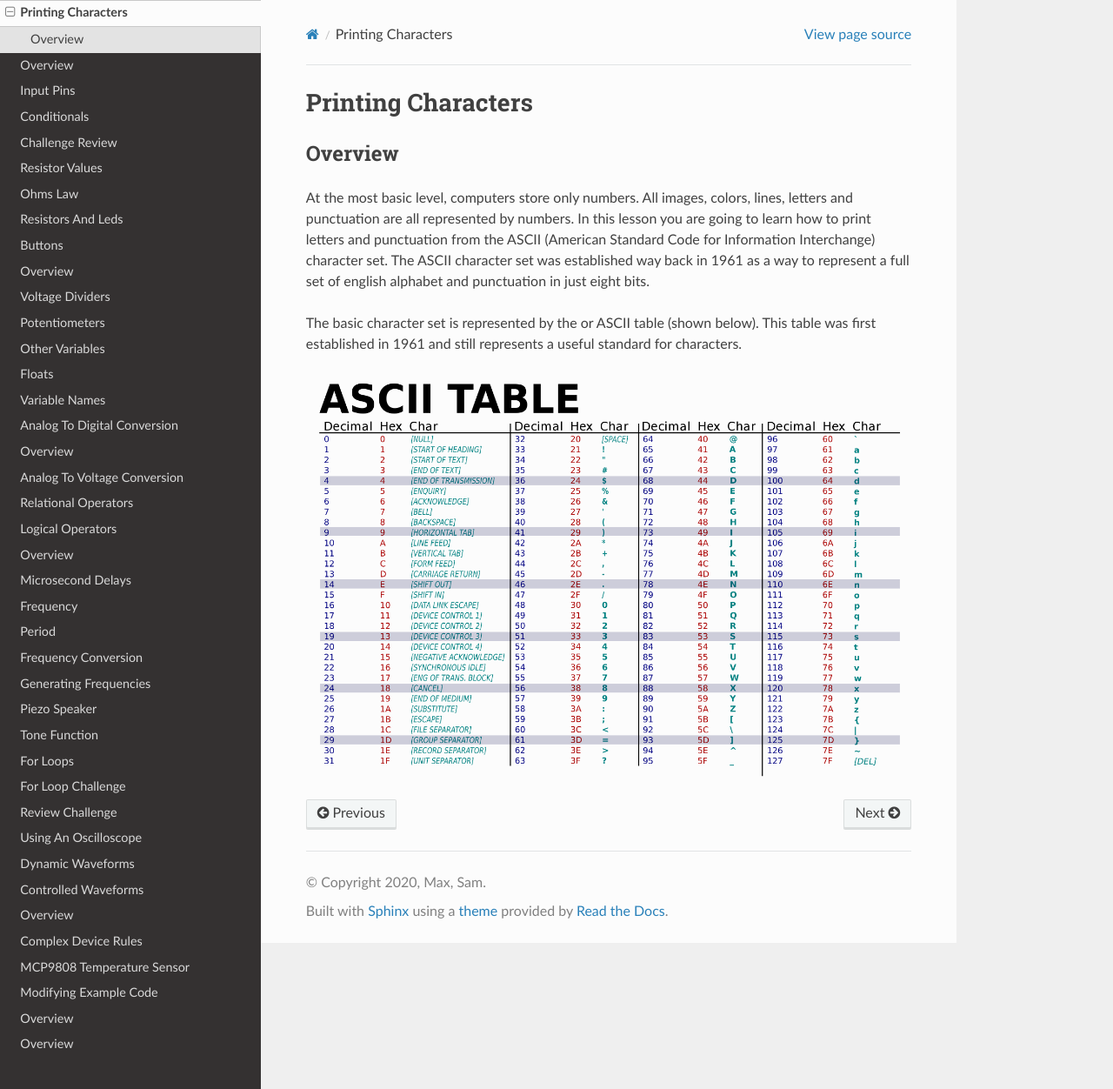
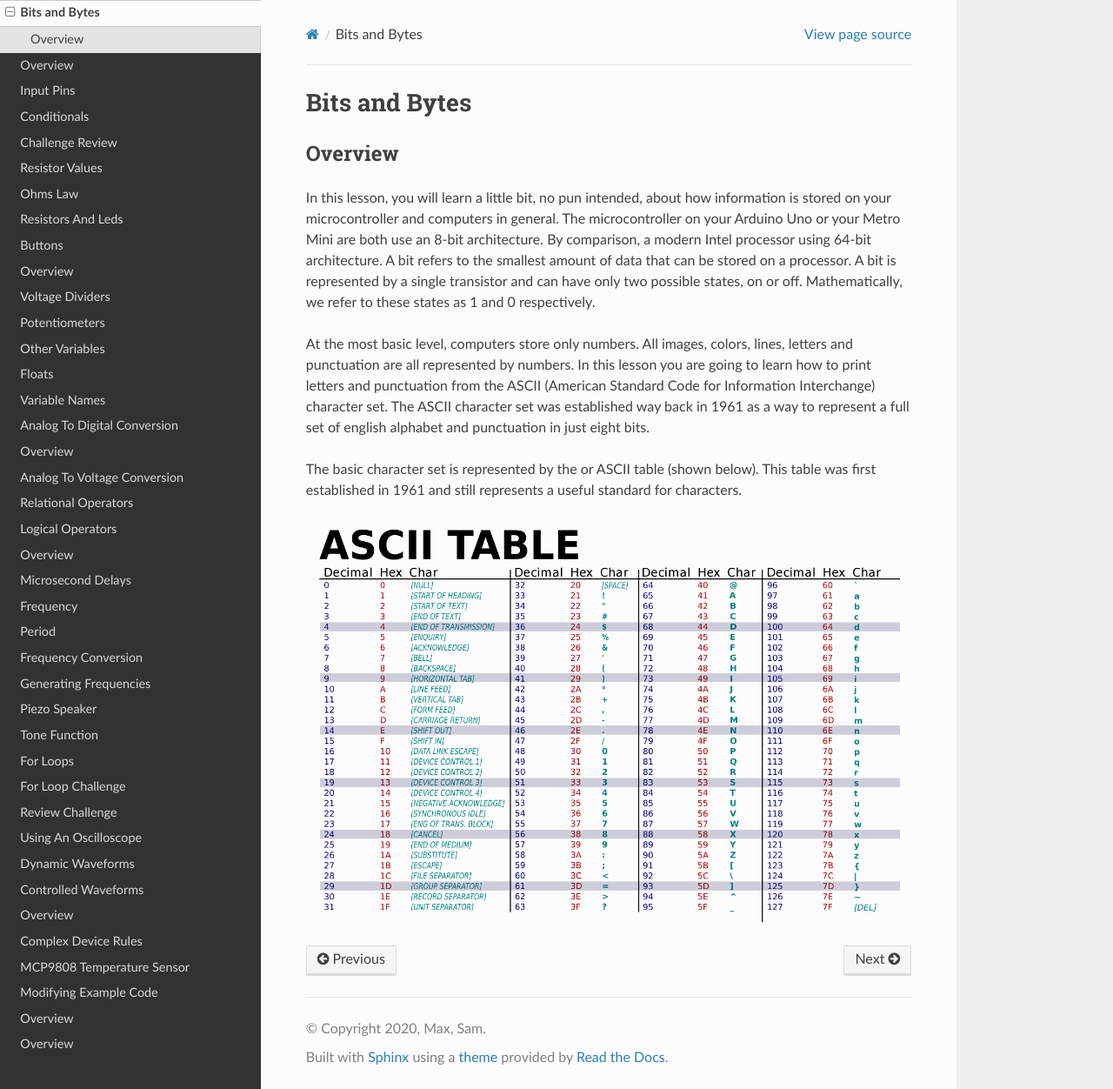
Before and after one commit to maxtkc/mvths-wiki, a Sphinx documentation site: the page built from docs/015c-bits-and-bytes.rst, in a window 1280 px wide and 1252 px high. Shown: the whole window at 87% size. Built offline with Sphinx 7.4.7 and the Read the Docs theme 2.0.0, drawn with Linux system fonts in a browser that asks for light colours; pages that are not in the unit, such as notebooks, are missing from menus.

Commit message:
Update 015c-bits-and-bytes.rst

```diff
--- a/docs/015c-bits-and-bytes.rst
+++ b/docs/015c-bits-and-bytes.rst
@@ -1,8 +1,10 @@
-Printing Characters
+Bits and Bytes
 ==============
 
 Overview
 --------
+In this lesson, you will learn a little bit, no pun intended, about how information is stored on your microcontroller and computers in general. The microcontroller on your Arduino Uno or your Metro Mini are both use an 8-bit architecture. By comparison, a modern Intel processor using 64-bit architecture. A bit refers to the smallest amount of data that can be stored on a processor. A bit is represented by a single transistor and can have only two possible states, on or off. Mathematically, we refer to these states as 1 and 0 respectively.
+
 
 At the most basic level, computers store only numbers. All images, colors, lines, letters and punctuation are all represented by numbers. In this lesson you are going to learn how to print letters and punctuation from the ASCII (American Standard Code for Information Interchange) character set. The ASCII character set was established way back in 1961 as a way to represent a full set of english alphabet and punctuation in just eight bits.
 
```
